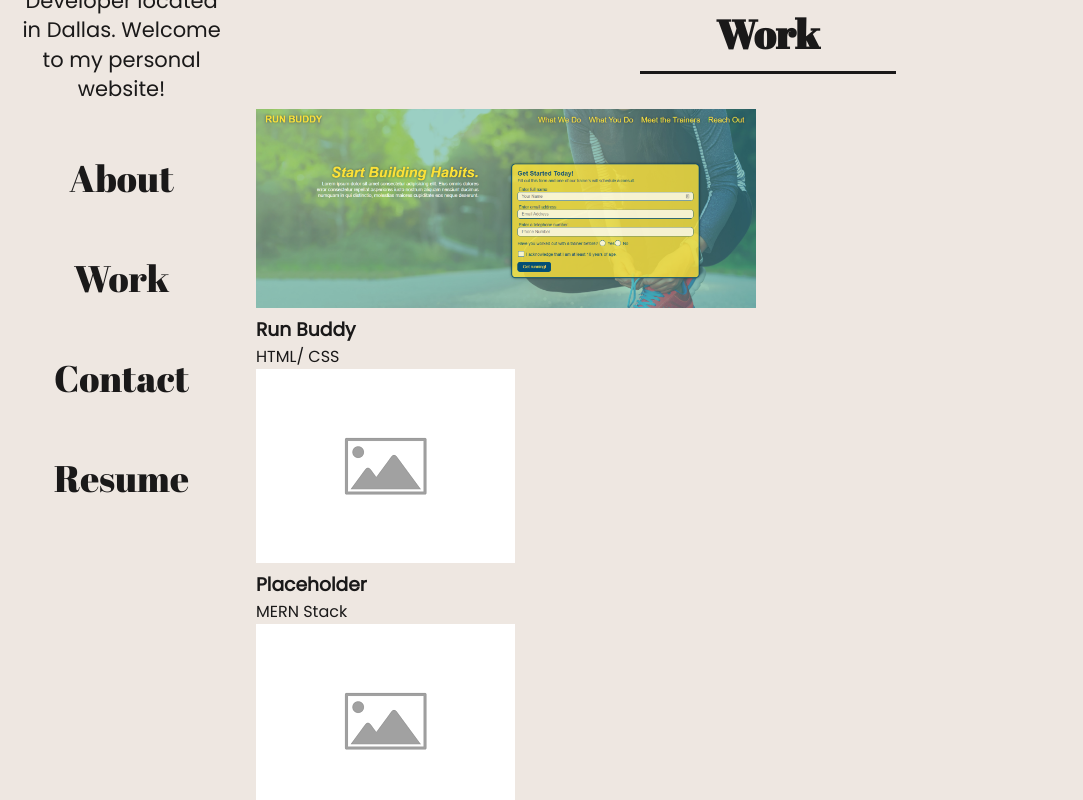
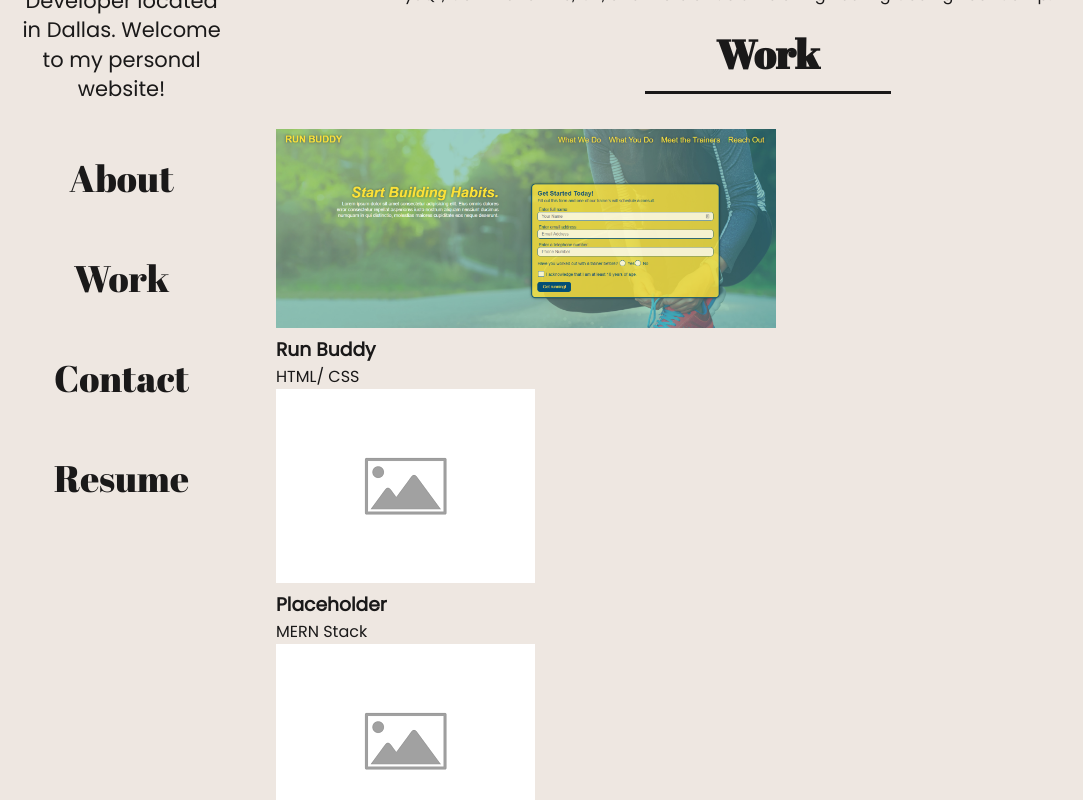
Before and after one commit to MuboHouston/my-portfolio, a plain HTML site: page index.html in a window 1280 px wide. Shown: the part 460-1260 px from the top of the page, without its empty margins (0-1083 px from the left). Drawn offline with Linux system fonts and the light colour scheme.

Commit message:
update syntax in css

```diff
--- a/assets/css/style.css
+++ b/assets/css/style.css
@@ -45,9 +45,10 @@ body {
 
 .right-side {
     width: 80%;
-    /*padding: 20px;*/
+    padding: 20px;
 }
 
+/*Header section start*/
 header {
     display: flex;
     flex-direction: column;
@@ -122,7 +123,9 @@ header nav ul li a:hover {
     font-size: 40px;
     font-size-adjust: 20px;
 }
+/*Header section end*/
 
+/*About section start*/
 .about-section {
     padding: 20px;
 }
@@ -152,3 +155,4 @@ header nav ul li a:hover {
     font-size: 20px;
     font-weight: bold;
 }
+/*About section end*/
--- a/index.html
+++ b/index.html
@@ -83,7 +83,7 @@
                 </div>
 
                 <!--Run buddy project-->
-                <div class="work-parent run-buddy">
+                <div class="run-buddy">
                     <a href="https://mubohouston.github.io/run-buddy/" target="blank">
                         <img src="./assets/images/run-buddy.png" width="500px" alt="Run Buddy website">
                     </a>
@@ -97,6 +97,7 @@
                     </div>
                 </div>
 
+                <div class="flex-row">
                     <!--MERN Stack placeholder-->
                     <div class="work-parent work-left">
                         <a href="#" target="blank">
@@ -156,6 +157,7 @@
                             </p>
                         </div>
                     </div>
+                </div>
             </section>
 
             <!--Contact me section-->
@@ -198,6 +200,7 @@
                             </li>
                         </ul>
                     </div>
+                </div>
             </section>
         </div>
     </div>
```
Lines whose indentation alone changed are shown as unchanged.
